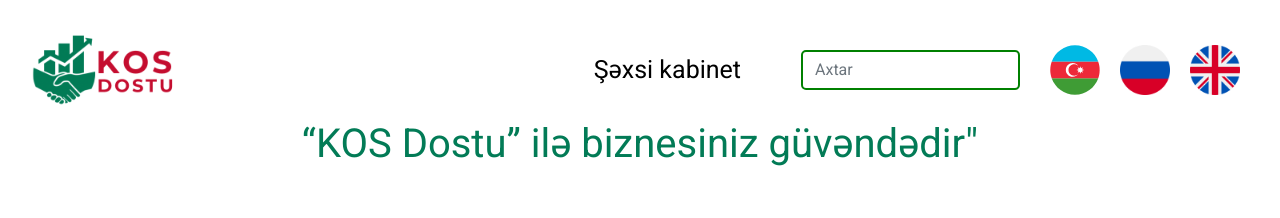
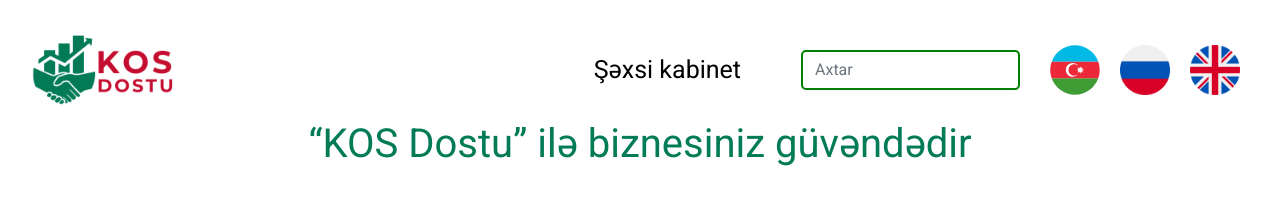
Before and after one commit to TimYeskov/kos-dostu-1, a React (Create React App) app: page /KOS-Dostu in a window 1280 px wide. Shown: the top 218 px of the page. Built offline with nearby package versions, Linux system fonts and the light colour scheme; grey boxes are pictures that could not be loaded.

Commit message:
Update Kos-Dostu.jsx

```diff
--- a/src/pages/Kos-Dostu.jsx
+++ b/src/pages/Kos-Dostu.jsx
@@ -7,7 +7,7 @@ const KosDostu=()=>{
         <>
         <Header/>
         <div className="kos">
-            <h1>“KOS Dostu” ilə biznesiniz güvəndədir"</h1>
+            <h1>“KOS Dostu” ilə biznesiniz güvəndədir</h1>
             <div className="kos_flex">
                 <h4>“KOS Dostu” PAŞA Bankın kiçik və orta biznes sahibkarlarına öz idxal və ixrac əməliyyatlarını təhlükəsiz yolla həyata keçirmələrini təmin edən SME məhsuludur.</h4>
                 <img src={kosDosu} alt="" />
```
